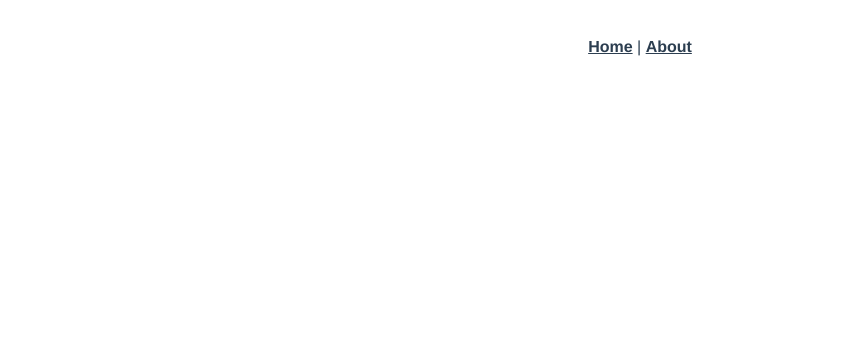
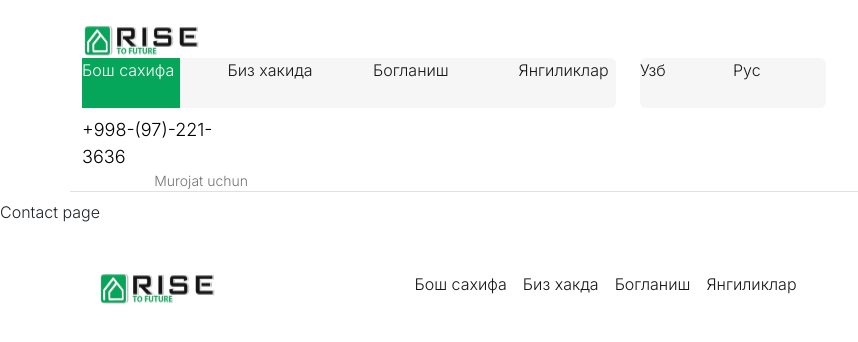
Before and after one commit to Sherzod441/Rise_project, a Vue app: page /contact in a window 1280 px wide. Before the commit this address had no page. Shown: the top 342 px of the page, without its empty margins (0-858 px from the left). Built offline with nearby package versions, Linux system fonts and the light colour scheme.

Commit message:
navbar footer

```diff
--- a/package.json
+++ b/package.json
@@ -7,6 +7,7 @@
     "build": "vue-cli-service build"
   },
   "dependencies": {
+    "bootstrap": "^5.3.0-alpha1",
     "core-js": "^3.8.3",
     "vue": "^3.2.13",
     "vue-router": "^4.0.3",
--- a/public/index.html
+++ b/public/index.html
@@ -5,6 +5,10 @@
     <meta http-equiv="X-UA-Compatible" content="IE=edge">
     <meta name="viewport" content="width=device-width,initial-scale=1.0">
     <link rel="icon" href="<%= BASE_URL %>favicon.ico">
+    <link rel="stylesheet" href="https://cdn.jsdelivr.net/npm/bootstrap@5.3.0-alpha1/dist/css/bootstrap.min.css">
+    <link rel="preconnect" href="https://fonts.googleapis.com">
+    <link rel="preconnect" href="https://fonts.gstatic.com" crossorigin>
+    <link href="https://fonts.googleapis.com/css2?family=Inter:wght@300&display=swap" rel="stylesheet">
     <title><%= htmlWebpackPlugin.options.title %></title>
   </head>
   <body>
@@ -13,5 +17,7 @@
     </noscript>
     <div id="app"></div>
     <!-- built files will be auto injected -->
+
+    <script src="	https://cdn.jsdelivr.net/npm/bootstrap@5.3.0-alpha1/dist/js/bootstrap.bundle.min.js"></script>
   </body>
 </html>
--- a/src/App.vue
+++ b/src/App.vue
@@ -1,30 +1,30 @@
 <template>
-  <nav>
-    <router-link to="/">Home</router-link> |
-    <router-link to="/about">About</router-link>
-  </nav>
-  <router-view/>
+  <div>
+    <Navbar />
+    <router-view />
+    <Footer />
+  </div>
 </template>
+<script>
+import Navbar from "@/layouts/Navbar.vue";
+import Footer from "@/layouts/Footer.vue";
+export default {
+  components: {
+    Navbar,
+    Footer,
+  },
+};
+</script>
 
 <style>
-#app {
-  font-family: Avenir, Helvetica, Arial, sans-serif;
-  -webkit-font-smoothing: antialiased;
-  -moz-osx-font-smoothing: grayscale;
-  text-align: center;
-  color: #2c3e50;
+*{
+  font-family: 'Inter', sans-serif;
 }
-
-nav {
-  padding: 30px;
-}
-
-nav a {
-  font-weight: bold;
-  color: #2c3e50;
-}
-
-nav a.router-link-exact-active {
-  color: #42b983;
+:root{
+  --white: #fff;
+  --green: #05A55A;
+  --f6:#f6f6f6;
+  --gray:#747474;
+  --black:#000;
 }
 </style>
--- a/src/components/HelloWorld.vue
+++ b/src/components/HelloWorld.vue
@@ -1,59 +1,16 @@
 <template>
-  <div class="hello">
-    <h1>{{ msg }}</h1>
-    <p>
-      For a guide and recipes on how to configure / customize this project,<br>
-      check out the
-      <a href="https://cli.vuejs.org" target="_blank" rel="noopener">vue-cli documentation</a>.
-    </p>
-    <h3>Installed CLI Plugins</h3>
-    <ul>
-      <li><a href="https://github.com/vuejs/vue-cli/tree/dev/packages/%40vue/cli-plugin-babel" target="_blank" rel="noopener">babel</a></li>
-      <li><a href="https://github.com/vuejs/vue-cli/tree/dev/packages/%40vue/cli-plugin-router" target="_blank" rel="noopener">router</a></li>
-      <li><a href="https://github.com/vuejs/vue-cli/tree/dev/packages/%40vue/cli-plugin-vuex" target="_blank" rel="noopener">vuex</a></li>
-    </ul>
-    <h3>Essential Links</h3>
-    <ul>
-      <li><a href="https://vuejs.org" target="_blank" rel="noopener">Core Docs</a></li>
-      <li><a href="https://forum.vuejs.org" target="_blank" rel="noopener">Forum</a></li>
-      <li><a href="https://chat.vuejs.org" target="_blank" rel="noopener">Community Chat</a></li>
-      <li><a href="https://twitter.com/vuejs" target="_blank" rel="noopener">Twitter</a></li>
-      <li><a href="https://news.vuejs.org" target="_blank" rel="noopener">News</a></li>
-    </ul>
-    <h3>Ecosystem</h3>
-    <ul>
-      <li><a href="https://router.vuejs.org" target="_blank" rel="noopener">vue-router</a></li>
-      <li><a href="https://vuex.vuejs.org" target="_blank" rel="noopener">vuex</a></li>
-      <li><a href="https://github.com/vuejs/vue-devtools#vue-devtools" target="_blank" rel="noopener">vue-devtools</a></li>
-      <li><a href="https://vue-loader.vuejs.org" target="_blank" rel="noopener">vue-loader</a></li>
-      <li><a href="https://github.com/vuejs/awesome-vue" target="_blank" rel="noopener">awesome-vue</a></li>
-    </ul>
+  <div class="container">
+    hello world
   </div>
 </template>
 
 <script>
 export default {
-  name: 'HelloWorld',
-  props: {
-    msg: String
-  }
+  name: 'HelloWorld'
 }
 </script>
 
 <!-- Add "scoped" attribute to limit CSS to this component only -->
 <style scoped>
-h3 {
-  margin: 40px 0 0;
-}
-ul {
-  list-style-type: none;
-  padding: 0;
-}
-li {
-  display: inline-block;
-  margin: 0 10px;
-}
-a {
-  color: #42b983;
-}
+
 </style>
--- /dev/null
+++ b/src/layouts/Footer.vue
@@ -0,0 +1,47 @@
+<template>
+  <div>
+    <!-- Footer -->
+    <footer class="text-center text-lg-start bg-white text-muted">
+      <div class="container text-center text-md-start mt-5">
+        <!-- Grid row -->
+        <div class="row mt-3">
+          <!-- Grid column -->
+          <div class="col-md-3 col-lg-4 col-xl-3 mx-auto mb-4">
+            <img
+              src="../assets/Logo.png"
+              alt="Bootstrap"
+              width="120"
+              height="34"
+            />
+          </div>
+          <!-- Grid column -->
+
+          <!-- Grid column -->
+          <div class="row col-md-5 col-lg-5 col-xl-5 mx-auto mb-4">
+            <ul class="nav">
+              <li class="nav-item me-3"><a href="#!">Бош сахифа</a></li>
+              <li class="nav-item me-3"><a href="#!">Биз хакда</a></li>
+              <li class="nav-item me-3"><a href="#!">Богланиш</a></li>
+              <li class="nav-item me-3"><a href="#!">Янгиликлар</a></li>
+            </ul>
+          </div>
+
+          <div class="col-md-3 col-lg-3 col-xl-3 mx-auto mb-md-0 mb-4"></div>
+        </div>
+        <!-- Grid row -->
+      </div>
+    </footer>
+    <!-- Footer -->
+  </div>
+</template>
+
+<script>
+export default {};
+</script>
+
+<style scoped>
+a {
+  text-decoration: none;
+  color: #181818;
+}
+</style>
--- /dev/null
+++ b/src/layouts/Navbar.vue
@@ -0,0 +1,91 @@
+<template>
+  <div>
+    <nav class="navbar navbar-expand-lg bg-white mt-3">
+      <div class="container border-bottom">
+        <div class="row">
+          <div class="col-md-2">
+            <a class="navbar-brand me-5" href="#">
+              <img
+                src="../assets/Logo.png"
+                alt="Bootstrap"
+                width="120"
+                height="34"
+              />
+            </a>
+          </div>
+
+          <div class="collapse navbar-collapse" id="navbarSupportedContent">
+            <div class="col-md-6">
+              <ul class="navbar-nav me-4 mb-2 rounded">
+                <li class="nav-item me-5 activ">
+                  <router-link to="/">Бош сахифа</router-link>
+                </li>
+                <li class="nav-item me-5">
+                  <router-link to="/about">Биз хакида</router-link>
+                </li>
+                <li class="nav-item me-5">
+                  <router-link to="/contact">Богланиш</router-link>
+                </li>
+                <li class="nav-item">
+                  <router-link to="/news">Янгиликлар</router-link>
+                </li>
+              </ul>
+            </div>
+            <div class="col-md-2">
+              <ul class="navbar-nav me-auto mb-2 rounded">
+                <li class="nav-item me-5">
+                  <router-link to="/uzb">Узб</router-link>
+                </li>
+                <li class="nav-item me-5">
+                  <router-link to="/rus">Рус</router-link>
+                </li>
+              </ul>
+            </div>
+          </div>
+          <div class="col-md-2">
+            <p class="murojat">
+              +998-(97)-221-3636 <br />
+              <small class="smal">Murojat uchun</small>
+            </p>
+          </div>
+        </div>
+      </div>
+    </nav>
+  </div>
+</template>
+
+<script>
+export default {};
+</script>
+
+<style scoped>
+a {
+  text-decoration: none;
+  color: #181818;
+}
+.murojat {
+  color: var(--black);
+  font-weight: 400;
+  font-size: 18px;
+}
+.navbar-nav {
+  background-color: var(--f6);
+}
+.smal {
+  float: right;
+  font-style: normal;
+  font-weight: 400;
+  font-size: 14px;
+  color: var(--gray);
+}
+li.activ {
+  background-color: var(--green);
+}
+li.activ a {
+  color: white;
+}
+li {
+  width: 140px;
+  height: 50px;
+}
+</style>
--- a/src/router/index.js
+++ b/src/router/index.js
@@ -1,5 +1,8 @@
 import { createRouter, createWebHistory } from 'vue-router'
 import HomeView from '../views/HomeView.vue'
+import ContactView from '../views/ContactView.vue'
+import NewsView from '../views/NewsView.vue'
+
 
 const routes = [
   {
@@ -14,6 +17,16 @@ const routes = [
     // this generates a separate chunk (about.[hash].js) for this route
     // which is lazy-loaded when the route is visited.
     component: () => import(/* webpackChunkName: "about" */ '../views/AboutView.vue')
+  },
+  {
+    path: '/contact',
+    name: 'contact',
+    component: ContactView
+  },
+  {
+    path: '/news',
+    name: 'news',
+    component: NewsView
   }
 ]
 
--- /dev/null
+++ b/src/views/ContactView.vue
@@ -0,0 +1,15 @@
+<template>
+    <div>
+        Contact page
+    </div>
+</template>
+
+<script>
+    export default {
+
+    }
+</script>
+
+<style scoped>
+
+</style>
--- a/src/views/HomeView.vue
+++ b/src/views/HomeView.vue
@@ -1,6 +1,5 @@
 <template>
   <div class="home">
-    <img alt="Vue logo" src="../assets/logo.png">
     <HelloWorld msg="Welcome to Your Vue.js App"/>
   </div>
 </template>
--- /dev/null
+++ b/src/views/NewsView.vue
@@ -0,0 +1,15 @@
+<template>
+    <div>
+        News page
+    </div>
+</template>
+
+<script>
+    export default {
+
+    }
+</script>
+
+<style scoped>
+
+</style>
```
Also changed, not shown: src/assets/Logo.png (added), 1 other file (tests, documents, lock files or other folders).
